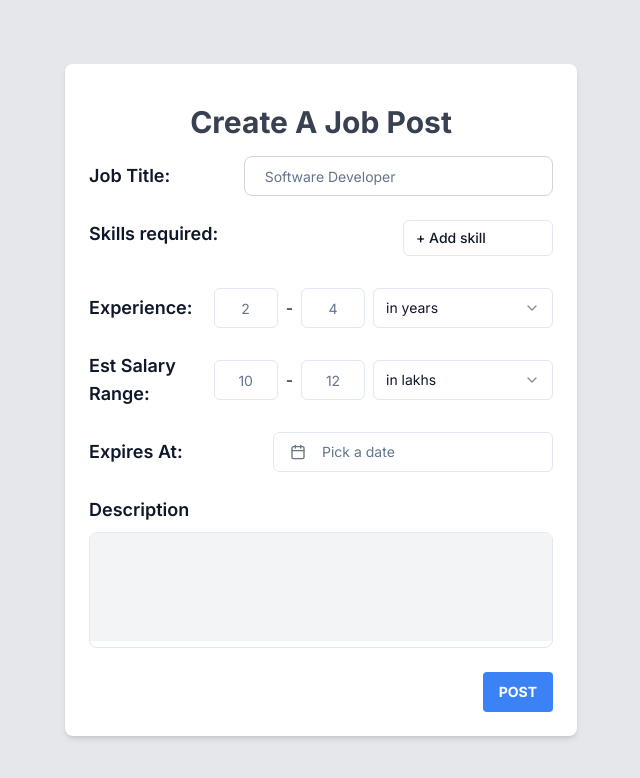
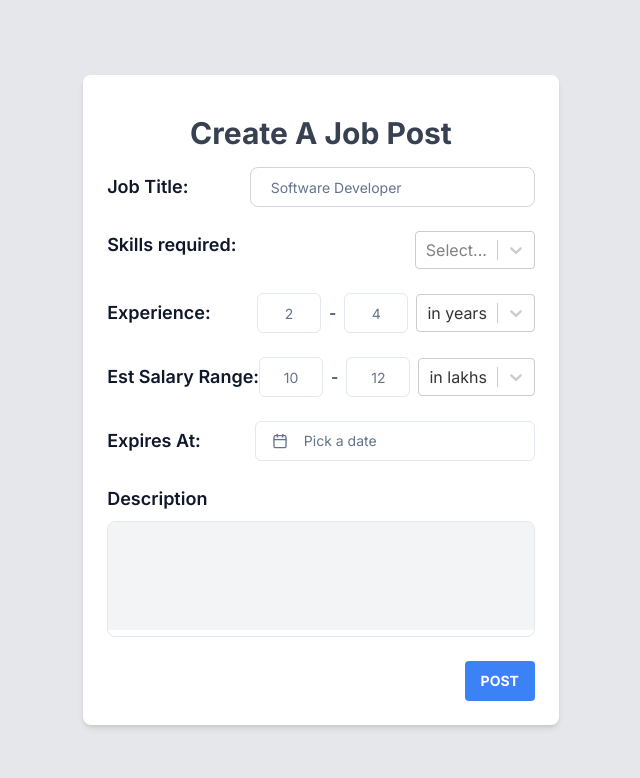
Before and after one commit to vishnukumarkvs/quickrefer-app, a Next.js app: page /addjob in a window 1280 px wide. Shown: the top 778 px of the page, without its empty margins (319-959 px from the left). Built offline with nearby package versions, Linux system fonts and the light colour scheme.

Commit message:
fixed bugs with react-select

```diff
--- a/package.json
+++ b/package.json
@@ -29,6 +29,7 @@
     "react-day-picker": "^8.7.1",
     "react-dom": "18.2.0",
     "react-hook-form": "^7.44.2",
+    "react-select": "^5.7.3",
     "react-textarea-autosize": "^8.4.1",
     "tailwind-merge": "^1.12.0",
     "tailwindcss": "3.3.2",
--- a/src/app/addjob/page.js
+++ b/src/app/addjob/page.js
@@ -7,13 +7,22 @@ import { Button } from "@/components/ui/button";
 import { Input } from "@/components/ui/input";
 import { useRef, useState } from "react";
 import TextAreaAutosize from "react-textarea-autosize";
-import { useForm } from "react-hook-form";
+import { Controller, useForm } from "react-hook-form";
 import { zodResolver } from "@hookform/resolvers/zod";
 import { JobFormSchema } from "@/lib/validations/jobform-post";
+import CreatableSelect from "react-select/creatable";
+import Select from "react-select";
+import { de } from "date-fns/locale";
 
 const experienceOptions = [
   { value: "yr", label: "in years" },
   { value: "mnth", label: "in months" },
+];
+
+const skillOptions = [
+  { value: "java", label: "java" },
+  { value: "python", label: "python" },
+  { value: "c++", label: "c++" },
 ];
 
 const salaryOptions = [
@@ -28,15 +37,16 @@ const Page = () => {
     control,
     setError,
     formState: { errors },
+    setValue,
   } = useForm({
     resolver: zodResolver(JobFormSchema),
   });
 
   const [defaultExperienceValue, setDefaultExperienceValue] = useState(
-    experienceOptions[0].label
+    experienceOptions[0]
   );
   const [defaultSalaryValue, setDefaultSalaryValue] = useState(
-    salaryOptions[0].label
+    salaryOptions[0]
   );
   const [input, setInput] = useState("");
 
@@ -64,7 +74,22 @@ const Page = () => {
 
           <div className="flex items-start justify-between mb-6">
             <p className="font-semibold text-lg">Skills required: </p>
-            <SkillAdder control={control} name="skills" className="w-2/3" />
+            {/* <SkillAdder control={control} name="skills" className="w-2/3" /> */}
+            <Controller
+              name="skills"
+              control={control}
+              defaultValue=""
+              rules={{ required: true }} // optional validation rule
+              render={({ field }) => (
+                <CreatableSelect
+                  {...field}
+                  options={skillOptions}
+                  isClearable
+                  isSearchable
+                  isMulti
+                />
+              )}
+            />
           </div>
 
           <div className="flex items-center justify-between mb-6">
@@ -81,12 +106,25 @@ const Page = () => {
                 className="w-16 text-center ml-2 mr-2"
                 placeholder="4"
               />
-              <SelectDropdown
+              {/* <SelectDropdown
                 name="expUnit"
                 control={control}
                 selectItems={experienceOptions}
                 defaultValue={defaultExperienceValue}
                 className="w-24"
+              /> */}
+              <Controller
+                name="experienceUnit"
+                control={control}
+                defaultValue={defaultExperienceValue}
+                rules={{ required: true }} // optional validation rule
+                render={({ field }) => (
+                  <Select
+                    {...field}
+                    defaultValue={defaultExperienceValue}
+                    options={experienceOptions}
+                  />
+                )}
               />
             </div>
           </div>
@@ -105,12 +143,18 @@ const Page = () => {
                 className="w-16 text-center ml-2 mr-2"
                 placeholder="12"
               />
-              <SelectDropdown
+              <Controller
                 name="salaryUnit"
                 control={control}
-                selectItems={salaryOptions}
                 defaultValue={defaultSalaryValue}
-                className="w-24"
+                rules={{ required: true }} // optional validation rule
+                render={({ field }) => (
+                  <Select
+                    {...field}
+                    defaultValue={defaultSalaryValue}
+                    options={salaryOptions}
+                  />
+                )}
               />
             </div>
           </div>
--- a/src/lib/validations/jobform-post.js
+++ b/src/lib/validations/jobform-post.js
@@ -9,4 +9,6 @@ export const JobFormSchema = z.object({
   highSalary: z.number(),
   date: z.date(),
   description: z.string(),
+  experienceUnit: z.object({ value: z.string(), label: z.string() }),
+  salaryUnit: z.object({ value: z.string(), label: z.string() }),
 });
```
Also changed, not shown: 1 other file (tests, documents, lock files or other folders).
